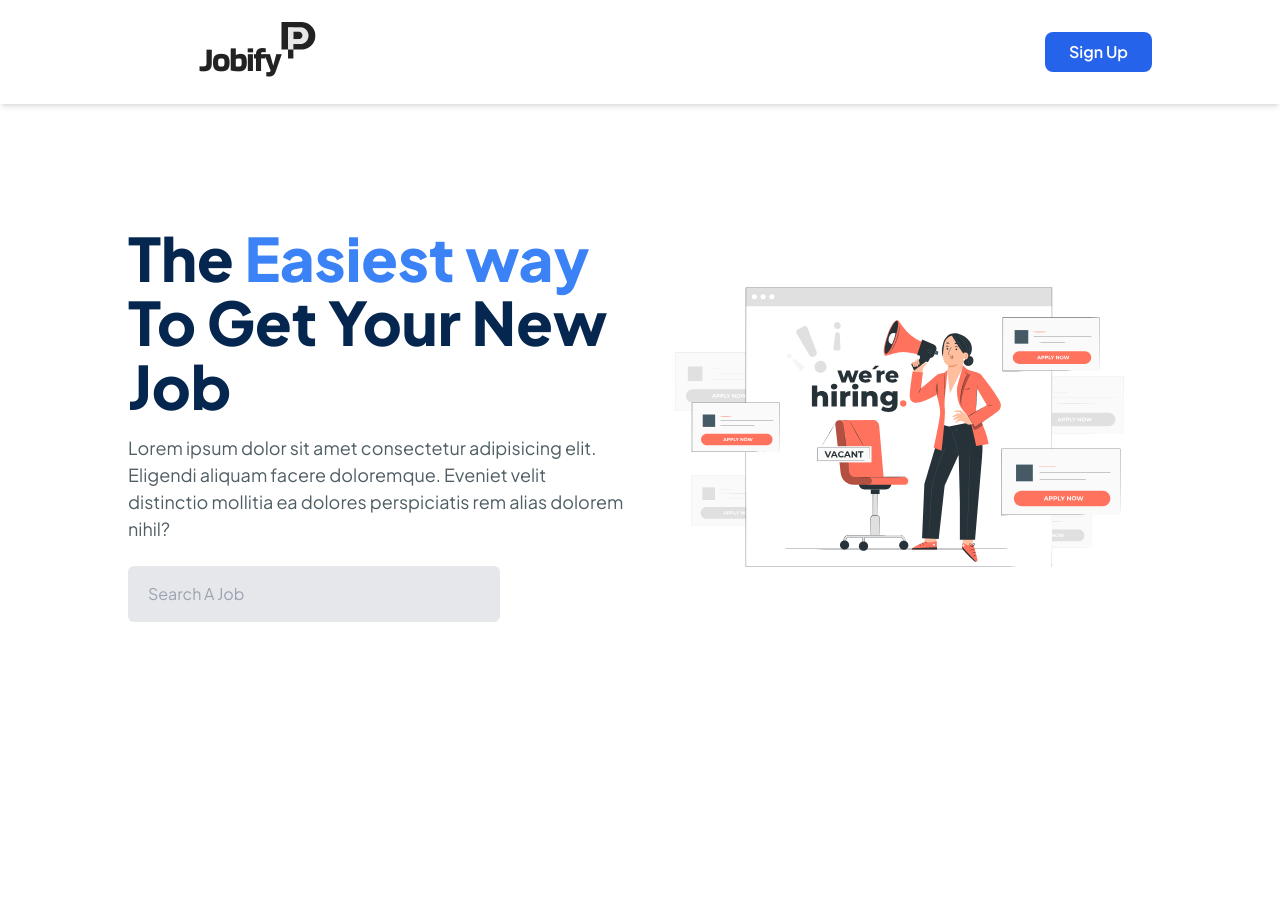
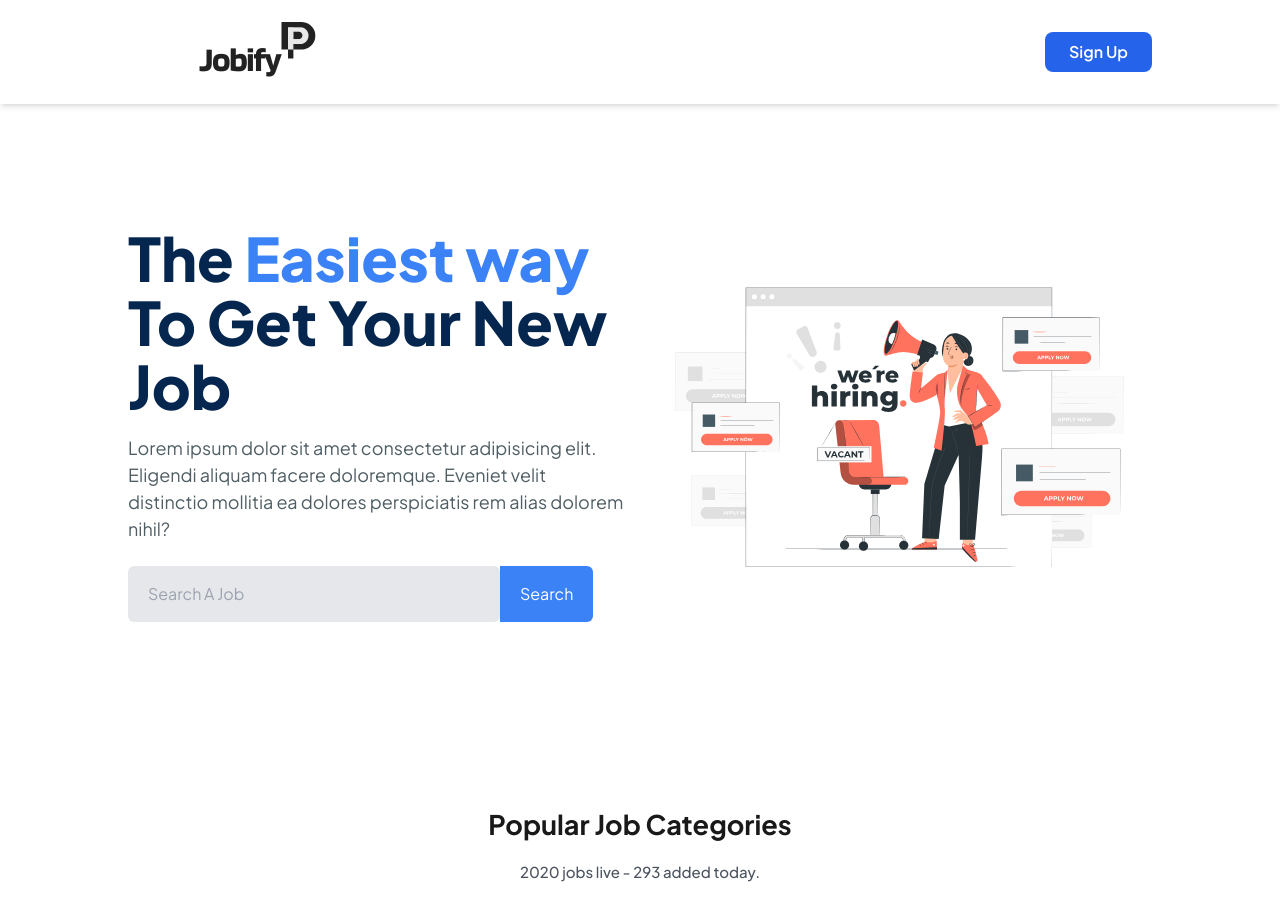
Before and after one commit to moonspark78/Job_Portal_NextJS-, a Next.js app: page / in a window 1280 px wide. Shown: the top 920 px of the page. Before the commit the page ends 800 px from the top, so only its background shows below. Built offline with nearby package versions, Linux system fonts and the light colour scheme; no server answers.

Commit message:
:art: hero section    :art:

```diff
--- /dev/null
+++ b/app/components/Helper/Heading.tsx
@@ -0,0 +1,17 @@
+import React from 'react'
+
+interface Props{
+    mainHeading: string;
+    subHeading: string;
+}
+
+const Heading = ({mainHeading,subHeading}: Props) => {
+  return (
+    <div className='text-center p-3'>
+        <h1 className='text-black text-[27px] text-opacity-90 font-bold'>{mainHeading}</h1>
+        <p className='mt-[1rem] text-[15px] text-gray-800  text-opacity-80 font-medium'>{subHeading}</p>
+    </div>
+  )
+}
+
+export default Heading
--- a/app/components/Home/Hero.tsx
+++ b/app/components/Home/Hero.tsx
@@ -26,6 +26,7 @@ const Hero = () => {
                             className='w-[60%] md:w-[70%] lg:w-[75%] px-5 py-4 outline-none rounded-md bg-gray-200'
                             placeholder='Search A Job'
                         />
+                        <button className='px-5 py-4 outline-none rounded-r-md bg-blue-500 text-white'>Search</button>
                     </div>
                 </div>
                 {/* image */}
--- a/app/components/Home/Home.tsx
+++ b/app/components/Home/Home.tsx
@@ -1,10 +1,12 @@
 import React from 'react'
 import Hero from './Hero'
+import JobCategory from './JobCategory'
 
 const Home = () => {
   return (
     <div>
         <Hero/>
+        <JobCategory/>
     </div>
   )
 }
--- /dev/null
+++ b/app/components/Home/JobCategory.tsx
@@ -0,0 +1,14 @@
+import React from 'react'
+import Heading from '../Helper/Heading'
+
+const JobCategory = () => {
+  return (
+
+    <div className='pt-20 pb-12'>
+        {/* Heading */}
+        <Heading mainHeading="Popular Job Categories" subHeading="2020 jobs live - 293 added today."/>
+    </div>
+  )
+}
+
+export default JobCategory
```
